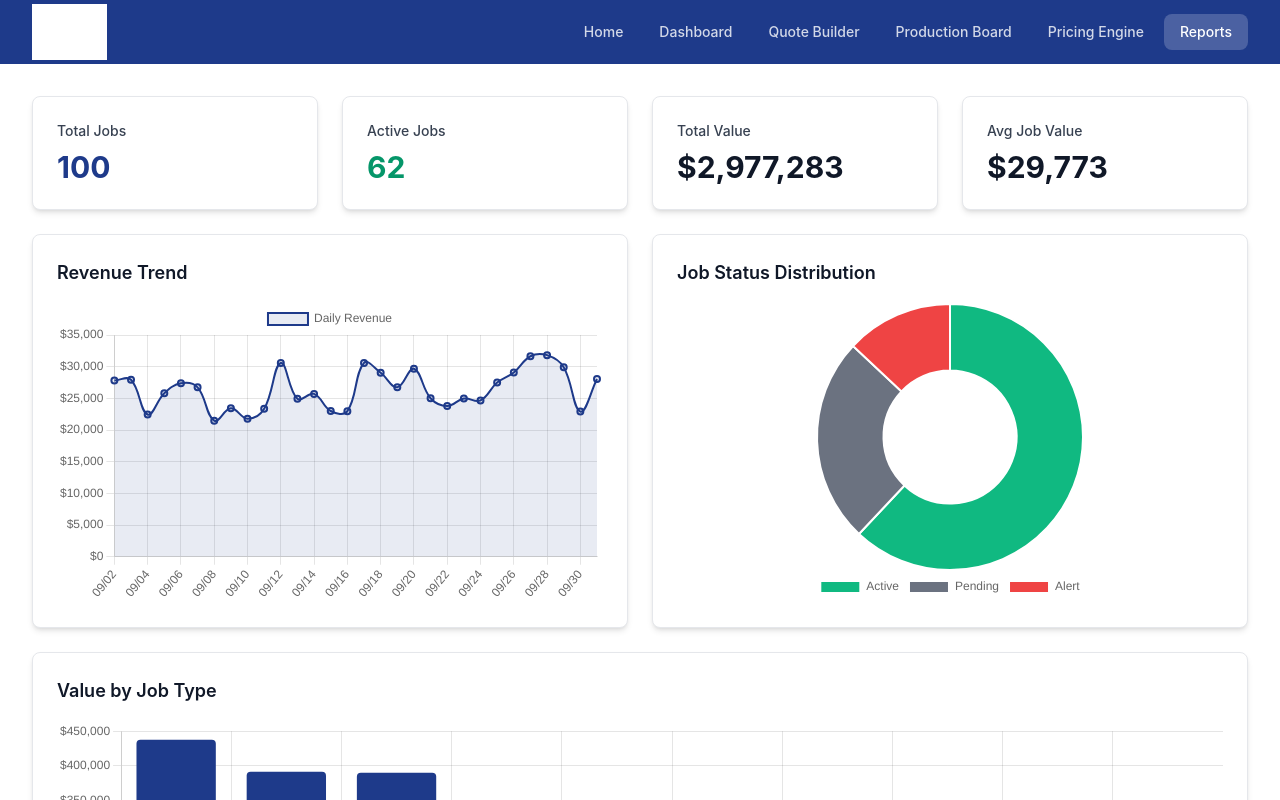
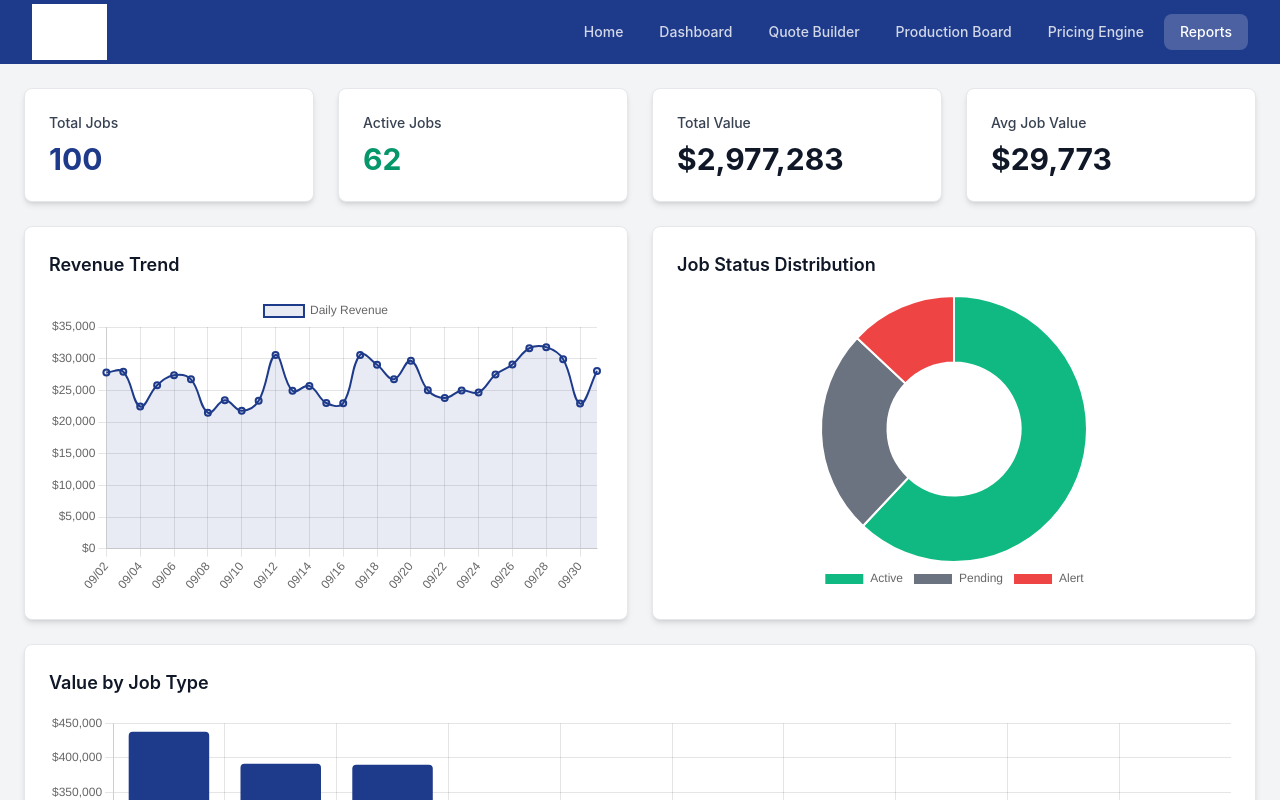
Before and after one commit to customadesign/allstar, a Next.js app: page /reports in a window 1280 px wide. Shown: the top 800 px of the page. Built offline with nearby package versions, Linux system fonts and the light colour scheme; grey boxes are pictures that could not be loaded.

Commit message:
Fix: Update color scheme and page width consistency

```diff
--- a/app/contacts/page.tsx
+++ b/app/contacts/page.tsx
@@ -36,7 +36,8 @@ export default function ContactsPage() {
     : null;
 
   return (
-    <div className="space-y-6">
+    <div className="min-h-screen bg-neutral-light">
+      <div className="max-w-7xl mx-auto p-6 space-y-6">
         <div className="sm:flex sm:items-center sm:justify-between">
           <div>
             <h1 className="text-2xl font-bold text-gray-900">Contacts</h1>
@@ -67,5 +68,6 @@ export default function ContactsPage() {
           onCancel={() => setDeleteContactId(null)}
         />
       </div>
+    </div>
   );
 }
--- a/app/globals.css
+++ b/app/globals.css
@@ -1,8 +1,8 @@
 @import "tailwindcss";
 
 :root {
-  --background: #ffffff;
-  --foreground: #0a0a0a;
+  --background: #F3F4F6;
+  --foreground: #1F2937;
   /* Accessible muted foreground token */
   --muted-foreground: #374151; /* gray-700 */
 }
@@ -19,7 +19,7 @@
   --color-neutral-white: #FFFFFF;
 
   /* Improved text colors for better contrast */
-  --color-text-primary: #0a0a0a;
+  --color-text-primary: #1F2937;
   --color-text-secondary: #374151; /* gray-700 */
   --color-text-muted: #4B5563;     /* gray-600 */
 
@@ -30,8 +30,9 @@
 
 @media (prefers-color-scheme: dark) {
   :root {
-    --background: #0a0a0a;
-    --foreground: #ededed;
+    /* Light background for better visibility */
+    --background: #F3F4F6;
+    --foreground: #1F2937;
   }
 }
 
@@ -39,6 +40,7 @@
 html,
 body {
   color: var(--foreground);
+  min-height: 100vh;
 }
 
 body {
--- a/app/reports/page.tsx
+++ b/app/reports/page.tsx
@@ -74,18 +74,10 @@ export default function ReportsPage() {
             display: table-footer-group;
           }
         }
-
-        /* Screen styles for bare layout */
-        @media screen {
-          .reports-print-container {
-            background: white;
-            min-height: 100vh;
-            padding: 2rem;
-          }
-        }
       `}</style>
 
-      <div className="reports-print-container">
+      <div className="min-h-screen bg-neutral-light">
+        <div className="max-w-7xl mx-auto p-6 space-y-6 reports-print-container">
           {/* Summary Cards */}
           <div className="grid grid-cols-1 sm:grid-cols-2 lg:grid-cols-4 gap-6 mb-6">
             <div className="report-widget bg-white rounded-lg shadow-md p-6 border border-gray-200">
@@ -131,6 +123,7 @@ export default function ReportsPage() {
             <ReportsTable jobs={allJobs} />
           </div>
         </div>
+      </div>
     </>
   );
 }
```
Lines whose indentation alone changed are shown as unchanged.
